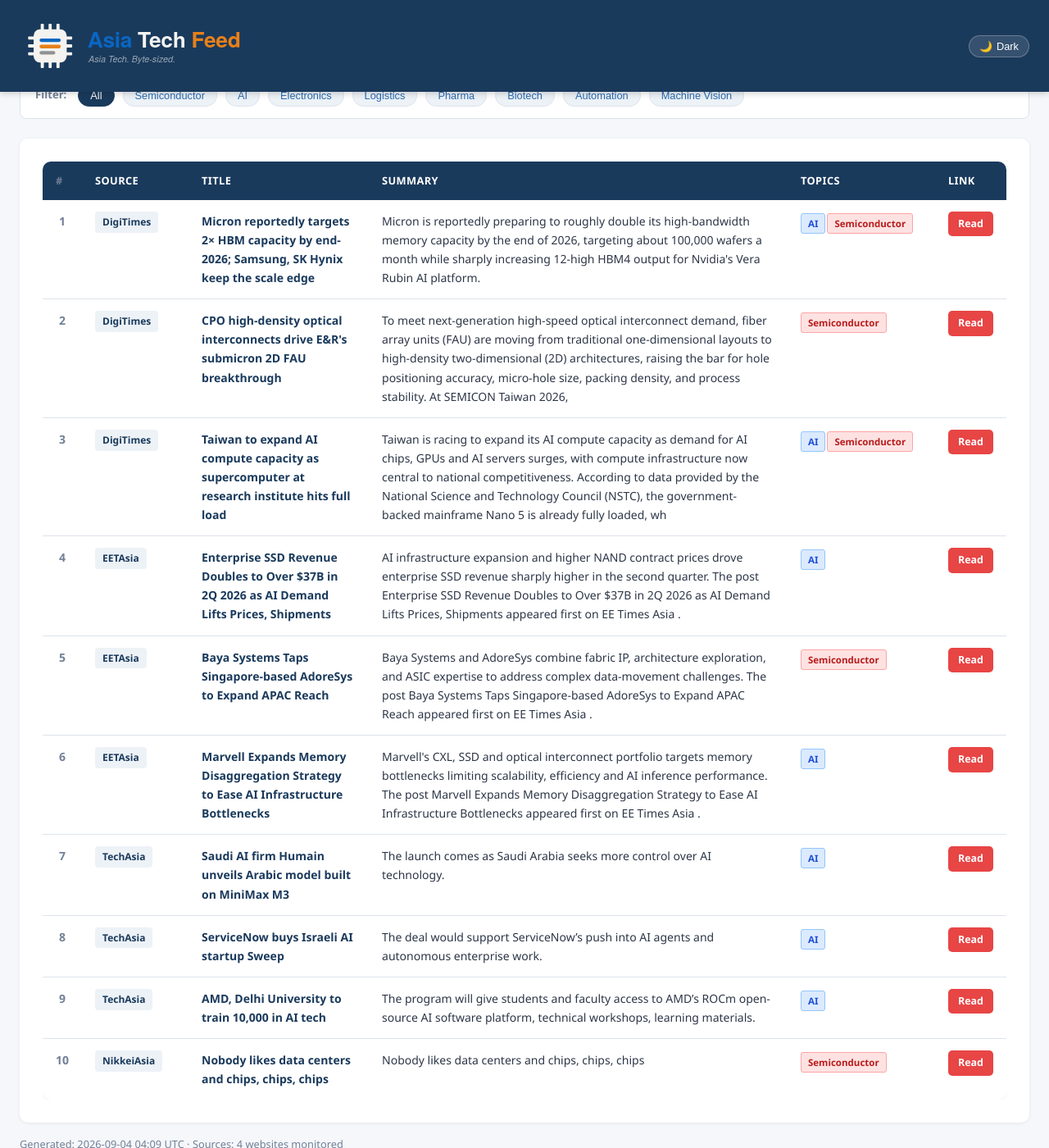
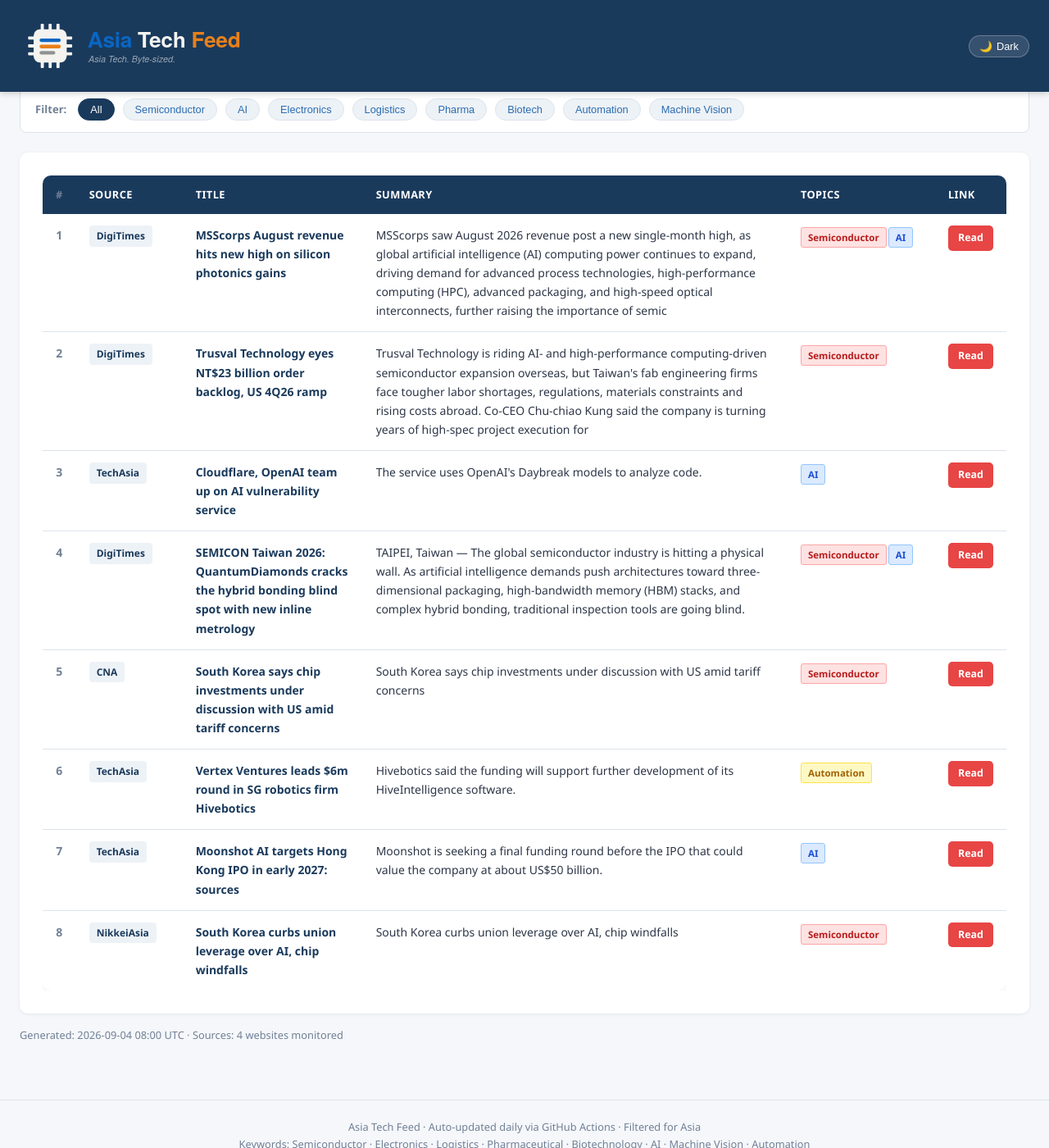
Before and after one commit to asiatechfeed/Asia-Tech-Feed, a Jekyll site: the page built from _posts/2026-09-04-asia-tech-news-digest.md, in a window 1280 px wide and 1400 px high, scrolled down 661 px. Shown: the whole window at 82% size. Built offline with Jekyll 4.4.1, drawn with Linux system fonts in a browser that asks for light colours; a script that is not in the unit is left out; some of the changed text lies outside the part shown.

Commit message:
📰 News digest 2026-09-04 (8 articles)

```diff
--- a/_posts/2026-09-04-asia-tech-news-digest.md
+++ b/_posts/2026-09-04-asia-tech-news-digest.md
@@ -1,16 +1,16 @@
 ---
 layout: post
 title: "Asia Tech News Digest - September 04, 2026"
-date: 2026-09-04 12:09:55 +0800
-articles_count: 10
+date: 2026-09-04 16:00:48 +0800
+articles_count: 8
 sources_count: 4
-sources: ["DigiTimes", "EETAsia", "NikkeiAsia", "TechAsia"]
+sources: ["CNA", "DigiTimes", "NikkeiAsia", "TechAsia"]
 csv_file: /assets/data/news-2026-09-04.tsv
-featured_title: "Micron reportedly targets 2\u00d7 HBM capacity by end-2026; Samsung, SK Hynix keep the scale edge"
-featured_url: "https://www.digitimes.com/news/a20260904VL206/micron-hbm-capacity-sk-hynix-samsung.html"
+featured_title: "MSScorps August revenue hits new high on silicon photonics gains"
+featured_url: "https://www.digitimes.com/news/a20260904PD200/msscorps-siph-revenue-2026.html"
 featured_source: "DigiTimes"
-featured_summary: "Micron is reportedly preparing to roughly double its high-bandwidth memory capacity by the end of 2026, targeting about 100,000 wafers a month while sharply increasing 12-high HBM4 output for Nvidia's Vera Rubin AI platform."
-featured_image: "https://img.digitimes.com/newsshow/20260904vl206_files/2_2b.jpg"
+featured_summary: "MSScorps saw August 2026 revenue post a new single-month high, as global artificial intelligence (AI) computing power continues to expand, driving demand for advanced process technologies, high-performance computing (HPC), advanced packaging, and high-speed optical interconnects, further raising the importance of semic"
+featured_image: "https://img.digitimes.com/newsshow/20260904pd200_files/1_b.jpg"
 ---
 
 <table class="news-table">
@@ -28,82 +28,66 @@ featured_image: "https://img.digitimes.com/newsshow/20260904vl206_files/2_2b.jpg
 <tr>
   <td class="col-num">1</td>
   <td class="col-source"><span class="source-badge">DigiTimes</span></td>
-  <td class="col-title"><span class="article-title">Micron reportedly targets 2× HBM capacity by end-2026; Samsung, SK Hynix keep the scale edge</span></td>
-  <td class="col-summary">Micron is reportedly preparing to roughly double its high-bandwidth memory capacity by the end of 2026, targeting about 100,000 wafers a month while sharply increasing 12-high HBM4 output for Nvidia's Vera Rubin AI platform.</td>
-  <td class="col-tags"><span class="tag ai">AI</span><span class="tag semi">Semiconductor</span></td>
-  <td class="col-link"><a class="btn-link" href="https://www.digitimes.com/news/a20260904VL206/micron-hbm-capacity-sk-hynix-samsung.html" target="_blank" rel="noopener">Read</a></td>
+  <td class="col-title"><span class="article-title">MSScorps August revenue hits new high on silicon photonics gains</span></td>
+  <td class="col-summary">MSScorps saw August 2026 revenue post a new single-month high, as global artificial intelligence (AI) computing power continues to expand, driving demand for advanced process technologies, high-performance computing (HPC), advanced packaging, and high-speed optical interconnects, further raising the importance of semic</td>
+  <td class="col-tags"><span class="tag semi">Semiconductor</span><span class="tag ai">AI</span></td>
+  <td class="col-link"><a class="btn-link" href="https://www.digitimes.com/news/a20260904PD200/msscorps-siph-revenue-2026.html" target="_blank" rel="noopener">Read</a></td>
 </tr>
 <tr>
   <td class="col-num">2</td>
   <td class="col-source"><span class="source-badge">DigiTimes</span></td>
-  <td class="col-title"><span class="article-title">CPO high-density optical interconnects drive E&R's submicron 2D FAU breakthrough</span></td>
-  <td class="col-summary">To meet next-generation high-speed optical interconnect demand, fiber array units (FAU) are moving from traditional one-dimensional layouts to high-density two-dimensional (2D) architectures, raising the bar for hole positioning accuracy, micro-hole size, packing density, and process stability. At SEMICON Taiwan 2026, </td>
+  <td class="col-title"><span class="article-title">Trusval Technology eyes NT$23 billion order backlog, US 4Q26 ramp</span></td>
+  <td class="col-summary">Trusval Technology is riding AI- and high-performance computing-driven semiconductor expansion overseas, but Taiwan's fab engineering firms face tougher labor shortages, regulations, materials constraints and rising costs abroad. Co-CEO Chu-chiao Kung said the company is turning years of high-spec project execution for</td>
   <td class="col-tags"><span class="tag semi">Semiconductor</span></td>
-  <td class="col-link"><a class="btn-link" href="https://www.digitimes.com/news/a20260903PD242/cpo-demand-laser-silicon-probe.html" target="_blank" rel="noopener">Read</a></td>
+  <td class="col-link"><a class="btn-link" href="https://www.digitimes.com/news/a20260904PD201/trusval-fab-revenue-semicon-taiwan-2026.html" target="_blank" rel="noopener">Read</a></td>
 </tr>
 <tr>
   <td class="col-num">3</td>
-  <td class="col-source"><span class="source-badge">DigiTimes</span></td>
-  <td class="col-title"><span class="article-title">Taiwan to expand AI compute capacity as supercomputer at research institute hits full load</span></td>
-  <td class="col-summary">Taiwan is racing to expand its AI compute capacity as demand for AI chips, GPUs and AI servers surges, with compute infrastructure now central to national competitiveness. According to data provided by the National Science and Technology Council (NSTC), the government-backed mainframe Nano 5 is already fully loaded, wh</td>
-  <td class="col-tags"><span class="tag ai">AI</span><span class="tag semi">Semiconductor</span></td>
-  <td class="col-link"><a class="btn-link" href="https://www.digitimes.com/news/a20260904PD213/taiwan-capacity-supercomputer-infrastructure-investment.html" target="_blank" rel="noopener">Read</a></td>
+  <td class="col-source"><span class="source-badge">TechAsia</span></td>
+  <td class="col-title"><span class="article-title">Cloudflare, OpenAI team up on AI vulnerability service</span></td>
+  <td class="col-summary">The service uses OpenAI's Daybreak models to analyze code.</td>
+  <td class="col-tags"><span class="tag ai">AI</span></td>
+  <td class="col-link"><a class="btn-link" href="https://www.techinasia.com/cloudflare-mastercard-partner-cyber-tools-small-businesses" target="_blank" rel="noopener">Read</a></td>
 </tr>
 <tr>
   <td class="col-num">4</td>
-  <td class="col-source"><span class="source-badge">EETAsia</span></td>
-  <td class="col-title"><span class="article-title">Enterprise SSD Revenue Doubles to Over $37B in 2Q 2026 as AI Demand Lifts Prices, Shipments</span></td>
-  <td class="col-summary">AI infrastructure expansion and higher NAND contract prices drove enterprise SSD revenue sharply higher in the second quarter. The post Enterprise SSD Revenue Doubles to Over $37B in 2Q 2026 as AI Demand Lifts Prices, Shipments appeared first on EE Times Asia .</td>
-  <td class="col-tags"><span class="tag ai">AI</span></td>
-  <td class="col-link"><a class="btn-link" href="https://www.eetasia.com/enterprise-ssd-revenue-doubles-to-over-37b-in-2q-2026-as-ai-demand-lifts-prices-shipments/" target="_blank" rel="noopener">Read</a></td>
+  <td class="col-source"><span class="source-badge">DigiTimes</span></td>
+  <td class="col-title"><span class="article-title">SEMICON Taiwan 2026: QuantumDiamonds cracks the hybrid bonding blind spot with new inline metrology</span></td>
+  <td class="col-summary">TAIPEI, Taiwan — The global semiconductor industry is hitting a physical wall. As artificial intelligence demands push architectures toward three-dimensional packaging, high-bandwidth memory (HBM) stacks, and complex hybrid bonding, traditional inspection tools are going blind.</td>
+  <td class="col-tags"><span class="tag semi">Semiconductor</span><span class="tag ai">AI</span></td>
+  <td class="col-link"><a class="btn-link" href="https://www.digitimes.com/news/a20260904VL212/taiwan-2026-metrology-semiconductor-industry-wafer.html" target="_blank" rel="noopener">Read</a></td>
 </tr>
 <tr>
   <td class="col-num">5</td>
-  <td class="col-source"><span class="source-badge">EETAsia</span></td>
-  <td class="col-title"><span class="article-title">Baya Systems Taps Singapore-based AdoreSys to Expand APAC Reach</span></td>
-  <td class="col-summary">Baya Systems and AdoreSys combine fabric IP, architecture exploration, and ASIC expertise to address complex data-movement challenges. The post Baya Systems Taps Singapore-based AdoreSys to Expand APAC Reach appeared first on EE Times Asia .</td>
+  <td class="col-source"><span class="source-badge">CNA</span></td>
+  <td class="col-title"><span class="article-title">South Korea says chip investments under discussion with US amid tariff concerns</span></td>
+  <td class="col-summary">South Korea says chip investments under discussion with US amid tariff concerns</td>
   <td class="col-tags"><span class="tag semi">Semiconductor</span></td>
-  <td class="col-link"><a class="btn-link" href="https://www.eetasia.com/baya-systems-taps-singapore-based-adoresys-to-expand-apac-reach/" target="_blank" rel="noopener">Read</a></td>
+  <td class="col-link"><a class="btn-link" href="https://www.channelnewsasia.com/business/south-korea-says-chip-investments-under-discussion-us-amid-tariff-concerns-6362261" target="_blank" rel="noopener">Read</a></td>
 </tr>
 <tr>
   <td class="col-num">6</td>
-  <td class="col-source"><span class="source-badge">EETAsia</span></td>
-  <td class="col-title"><span class="article-title">Marvell Expands Memory Disaggregation Strategy to Ease AI Infrastructure Bottlenecks</span></td>
-  <td class="col-summary">Marvell's CXL, SSD and optical interconnect portfolio targets memory bottlenecks limiting scalability, efficiency and AI inference performance. The post Marvell Expands Memory Disaggregation Strategy to Ease AI Infrastructure Bottlenecks appeared first on EE Times Asia .</td>
-  <td class="col-tags"><span class="tag ai">AI</span></td>
-  <td class="col-link"><a class="btn-link" href="https://www.eetasia.com/marvell-expands-memory-disaggregation-strategy-to-ease-ai-infrastructure-bottlenecks/" target="_blank" rel="noopener">Read</a></td>
+  <td class="col-source"><span class="source-badge">TechAsia</span></td>
+  <td class="col-title"><span class="article-title">Vertex Ventures leads $6m round in SG robotics firm Hivebotics</span></td>
+  <td class="col-summary">Hivebotics said the funding will support further development of its HiveIntelligence software.</td>
+  <td class="col-tags"><span class="tag auto">Automation</span></td>
+  <td class="col-link"><a class="btn-link" href="https://www.techinasia.com/robot-cleans-toilets-humans-dont" target="_blank" rel="noopener">Read</a></td>
 </tr>
 <tr>
   <td class="col-num">7</td>
   <td class="col-source"><span class="source-badge">TechAsia</span></td>
-  <td class="col-title"><span class="article-title">Saudi AI firm Humain unveils Arabic model built on MiniMax M3</span></td>
-  <td class="col-summary">The launch comes as Saudi Arabia seeks more control over AI technology.</td>
+  <td class="col-title"><span class="article-title">Moonshot AI targets Hong Kong IPO in early 2027: sources</span></td>
+  <td class="col-summary">Moonshot is seeking a final funding round before the IPO that could value the company at about US$50 billion.</td>
   <td class="col-tags"><span class="tag ai">AI</span></td>
-  <td class="col-link"><a class="btn-link" href="https://www.techinasia.com/saudi-arabia-bets-on-data-centers-to-support-ai-ambitions" target="_blank" rel="noopener">Read</a></td>
+  <td class="col-link"><a class="btn-link" href="https://www.techinasia.com/chinas-moonshot-seeks-hong-kong-ipo" target="_blank" rel="noopener">Read</a></td>
 </tr>
 <tr>
   <td class="col-num">8</td>
-  <td class="col-source"><span class="source-badge">TechAsia</span></td>
-  <td class="col-title"><span class="article-title">ServiceNow buys Israeli AI startup Sweep</span></td>
-  <td class="col-summary">The deal would support ServiceNow’s push into AI agents and autonomous enterprise work.</td>
-  <td class="col-tags"><span class="tag ai">AI</span></td>
-  <td class="col-link"><a class="btn-link" href="https://www.techinasia.com/firm-servicenow-buys-israeli-ai-startup-traceloop" target="_blank" rel="noopener">Read</a></td>
-</tr>
-<tr>
-  <td class="col-num">9</td>
-  <td class="col-source"><span class="source-badge">TechAsia</span></td>
-  <td class="col-title"><span class="article-title">AMD, Delhi University to train 10,000 in AI tech</span></td>
-  <td class="col-summary">The program will give students and faculty access to AMD’s ROCm open-source AI software platform, technical workshops, learning materials.</td>
-  <td class="col-tags"><span class="tag ai">AI</span></td>
-  <td class="col-link"><a class="btn-link" href="https://www.techinasia.com/amd-roll-helios-gpu-platform-india-h2-2026" target="_blank" rel="noopener">Read</a></td>
-</tr>
-<tr>
-  <td class="col-num">10</td>
   <td class="col-source"><span class="source-badge">NikkeiAsia</span></td>
-  <td class="col-title"><span class="article-title">Nobody likes data centers and chips, chips, chips</span></td>
-  <td class="col-summary">Nobody likes data centers and chips, chips, chips</td>
+  <td class="col-title"><span class="article-title">South Korea curbs union leverage over AI, chip windfalls</span></td>
+  <td class="col-summary">South Korea curbs union leverage over AI, chip windfalls</td>
   <td class="col-tags"><span class="tag semi">Semiconductor</span></td>
-  <td class="col-link"><a class="btn-link" href="https://asia.nikkei.com/techasia/nobody-likes-data-centers-and-chips-chips-chips" target="_blank" rel="noopener">Read</a></td>
+  <td class="col-link"><a class="btn-link" href="https://asia.nikkei.com/business/technology/south-korea-curbs-union-leverage-over-ai-chip-windfalls2" target="_blank" rel="noopener">Read</a></td>
 </tr>
 </tbody>
 </table>
```
Also changed, not shown: _data/seen_urls.json (+9 -1 lines), _digest_meta.json (+23 -23 lines), assets/data/news-2026-09-04.tsv (+8 -10 lines), assets/data/search-index.json.
